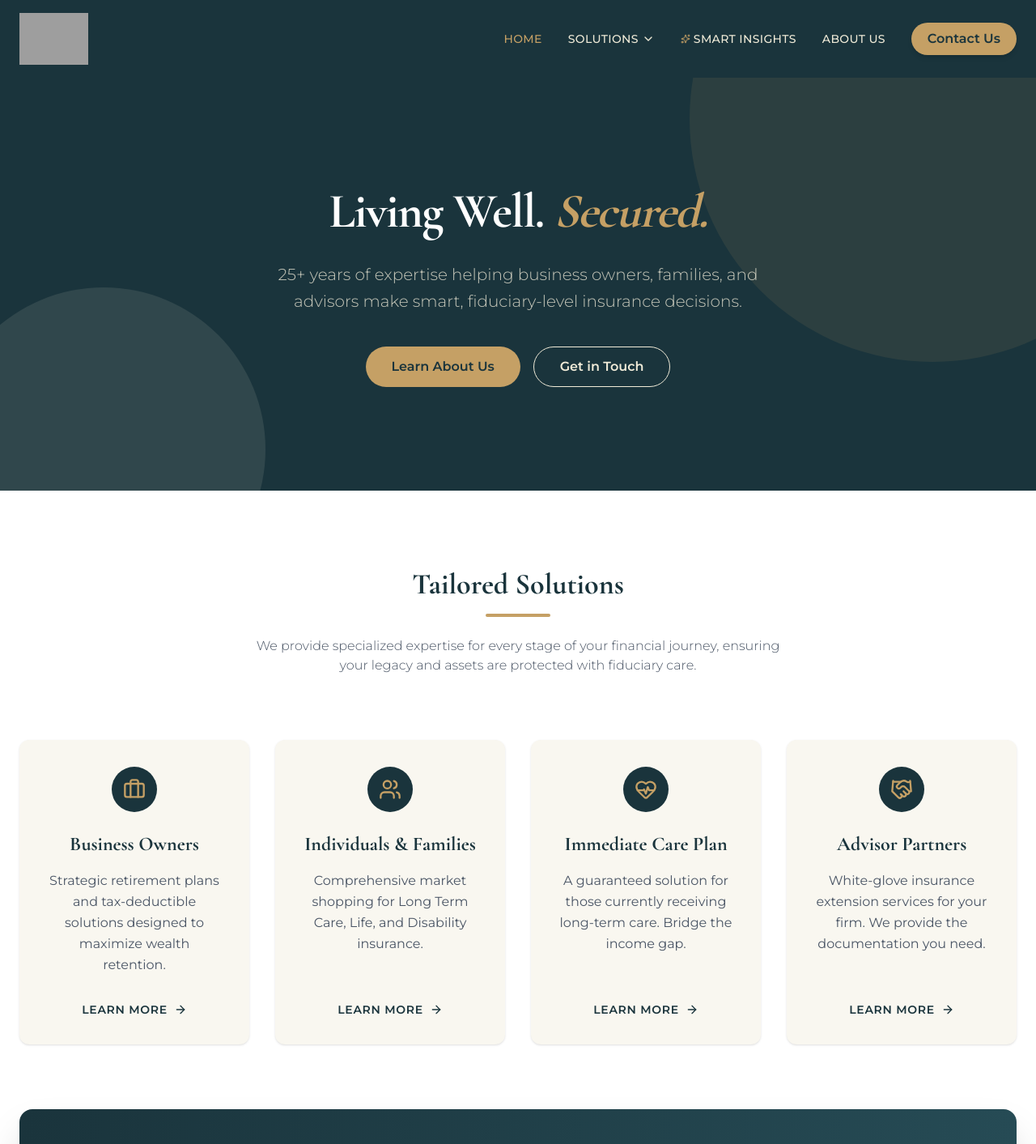
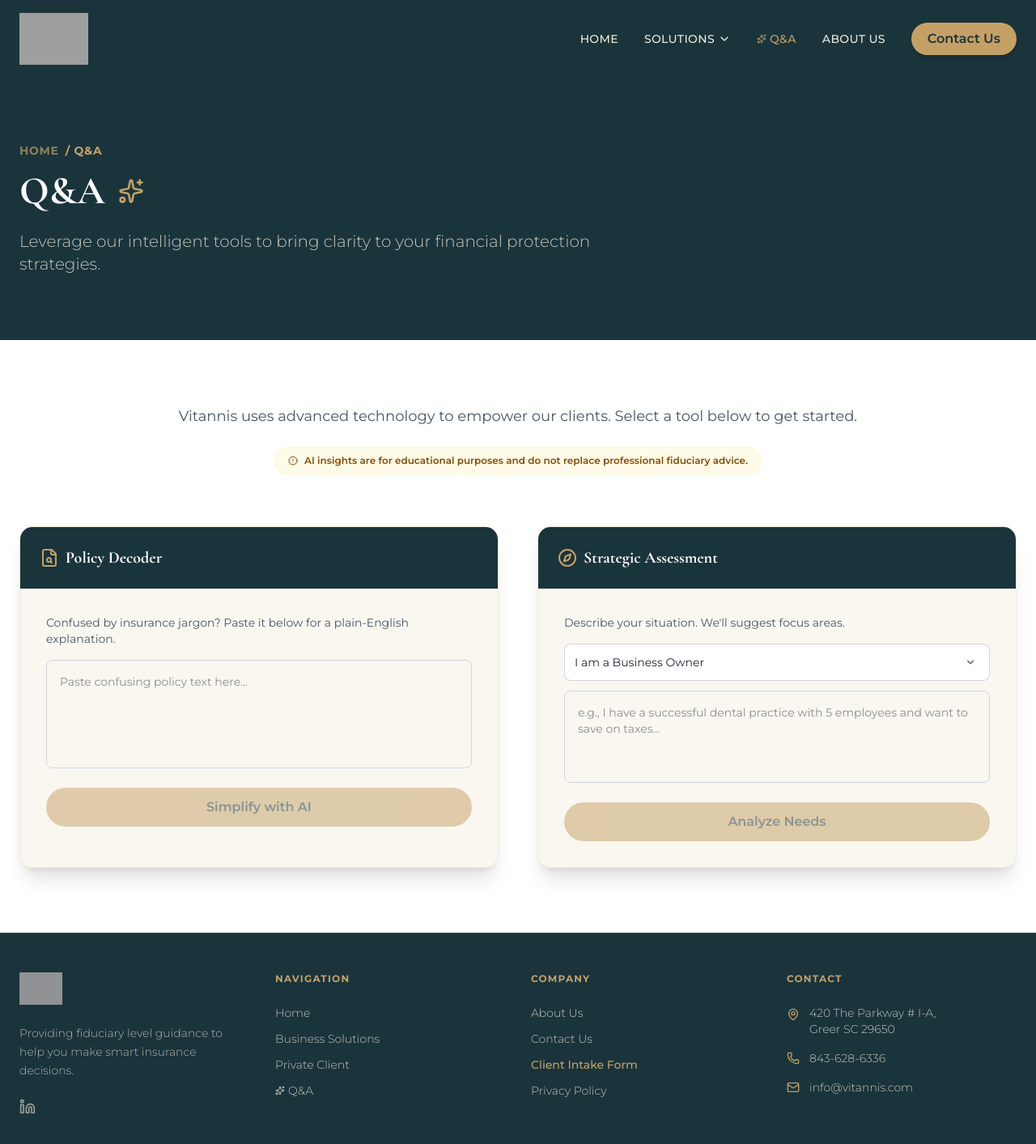
Before and after one commit to VitannisAdmin/Vitannis-Website, a React (Vite) app: page /qa in a window 1280 px wide. Shown: the top 1413 px of the page at 81% size. Built offline with nearby package versions, Linux system fonts and the light colour scheme; grey boxes are pictures that could not be loaded.

Commit message:
feat: rename insights to Q&A and update navigation
Rebranded the insights section to Q&A to better reflect the tool's utility and updated routing and UI elements to support the change. Also reordered the Immediate Care card on the home page for improved accessibility.

```diff
--- a/App.tsx
+++ b/App.tsx
@@ -31,7 +31,7 @@ const App: React.FC = () => {
     if (path === '/partners') return Page.PARTNERS;
     if (path === '/about') return Page.ABOUT;
     if (path === '/contact') return Page.CONTACT;
-    if (path === '/insights') return Page.TOOLS;
+    if (path === '/insights' || path === '/qa') return Page.TOOLS;
     if (path === '/immediate-care') return Page.IMMEDIATE_CARE;
     if (path === '/intake') return Page.INTAKE;
     return Page.HOME;
@@ -57,7 +57,7 @@ const App: React.FC = () => {
       case Page.PARTNERS: path = '/partners'; break;
       case Page.ABOUT: path = '/about'; break;
       case Page.CONTACT: path = '/contact'; break;
-      case Page.TOOLS: path = '/insights'; break;
+      case Page.TOOLS: path = '/qa'; break;
       case Page.IMMEDIATE_CARE: path = '/immediate-care'; break;
       case Page.INTAKE: path = '/intake'; break;
     }
@@ -97,16 +97,16 @@ const App: React.FC = () => {
               </button>
               <div className={`absolute left-0 top-full pt-2 w-56 z-50 ${solutionsOpen ? 'block' : 'hidden'}`}>
                 <div className="bg-white text-brand-teal shadow-xl rounded-md overflow-hidden transition-all transform origin-top-left border border-gray-100 animate-fade-in">
+                  <button onClick={() => { navigateTo(Page.IMMEDIATE_CARE); setSolutionsOpen(false); }} className="block w-full text-left px-4 py-3 hover:bg-brand-cream-light text-sm border-b border-gray-100 hover:text-brand-gold transition-colors font-semibold">Immediate Care Plan</button>
                   <button onClick={() => { navigateTo(Page.BUSINESS); setSolutionsOpen(false); }} className="block w-full text-left px-4 py-3 hover:bg-brand-cream-light text-sm border-b border-gray-100 hover:text-brand-gold transition-colors">Business Owners</button>
                   <button onClick={() => { navigateTo(Page.INDIVIDUALS); setSolutionsOpen(false); }} className="block w-full text-left px-4 py-3 hover:bg-brand-cream-light text-sm border-b border-gray-100 hover:text-brand-gold transition-colors">Private Clients</button>
-                  <button onClick={() => { navigateTo(Page.IMMEDIATE_CARE); setSolutionsOpen(false); }} className="block w-full text-left px-4 py-3 hover:bg-brand-cream-light text-sm border-b border-gray-100 hover:text-brand-gold transition-colors font-semibold">Immediate Care Plan</button>
                   <button onClick={() => { navigateTo(Page.PARTNERS); setSolutionsOpen(false); }} className="block w-full text-left px-4 py-3 hover:bg-brand-cream-light text-sm hover:text-brand-gold transition-colors">Advisor Partners</button>
                 </div>
               </div>
             </div>
 
             <button onClick={() => navigateTo(Page.TOOLS)} className={`text-sm font-medium transition uppercase tracking-wide flex items-center gap-1 ${activePage === Page.TOOLS ? 'text-brand-gold' : 'text-brand-cream hover:text-brand-gold'}`}>
-              <Sparkles className="w-3 h-3 text-brand-gold" /> Smart Insights
+              <Sparkles className="w-3 h-3 text-brand-gold" /> Q&A
             </button>
             <button onClick={() => navigateTo(Page.ABOUT)} className={`text-sm font-medium transition uppercase tracking-wide ${activePage === Page.ABOUT ? 'text-brand-gold' : 'text-brand-cream hover:text-brand-gold'}`}>About Us</button>
 
@@ -129,11 +129,11 @@ const App: React.FC = () => {
           <div className="md:hidden bg-brand-teal-light border-t border-brand-teal animate-fade-in">
             <button onClick={() => navigateTo(Page.HOME)} className="block w-full text-left px-6 py-4 hover:bg-brand-teal text-sm text-brand-cream border-b border-brand-teal/30">Home</button>
             <div className="px-6 py-2 text-xs font-bold text-brand-gold uppercase tracking-widest opacity-70">Solutions</div>
+            <button onClick={() => navigateTo(Page.IMMEDIATE_CARE)} className="block w-full text-left pl-10 pr-6 py-3 hover:bg-brand-teal text-sm text-brand-gold font-semibold italic">Immediate Care Plan</button>
             <button onClick={() => navigateTo(Page.BUSINESS)} className="block w-full text-left pl-10 pr-6 py-3 hover:bg-brand-teal text-sm text-brand-cream">Business Owners</button>
             <button onClick={() => navigateTo(Page.INDIVIDUALS)} className="block w-full text-left pl-10 pr-6 py-3 hover:bg-brand-teal text-sm text-brand-cream">Private Clients</button>
-            <button onClick={() => navigateTo(Page.IMMEDIATE_CARE)} className="block w-full text-left pl-10 pr-6 py-3 hover:bg-brand-teal text-sm text-brand-gold font-semibold italic">Immediate Care Plan</button>
             <button onClick={() => navigateTo(Page.PARTNERS)} className="block w-full text-left pl-10 pr-6 py-3 hover:bg-brand-teal text-sm text-brand-cream border-b border-brand-teal/30">Advisor Partners</button>
-            <button onClick={() => navigateTo(Page.TOOLS)} className="block w-full text-left px-6 py-4 hover:bg-brand-teal text-sm text-brand-cream flex items-center gap-2 border-b border-brand-teal/30"><Sparkles className="w-3 h-3 text-brand-gold" /> Smart Insights</button>
+            <button onClick={() => navigateTo(Page.TOOLS)} className="block w-full text-left px-6 py-4 hover:bg-brand-teal text-sm text-brand-cream flex items-center gap-2 border-b border-brand-teal/30"><Sparkles className="w-3 h-3 text-brand-gold" /> Q&A</button>
             <button onClick={() => navigateTo(Page.ABOUT)} className="block w-full text-left px-6 py-4 hover:bg-brand-teal text-sm text-brand-cream border-b border-brand-teal/30">About Us</button>
             <button onClick={() => navigateTo(Page.CONTACT)} className="block w-full text-left px-6 py-4 hover:bg-brand-teal text-sm font-bold text-brand-gold">Contact Us</button>
           </div>
@@ -150,6 +150,7 @@ const App: React.FC = () => {
           <Route path="/about" element={<About navigateTo={navigateTo} />} />
           <Route path="/contact" element={<Contact navigateTo={navigateTo} />} />
           <Route path="/insights" element={<Tools />} />
+          <Route path="/qa" element={<Tools />} />
           <Route path="/immediate-care" element={<ImmediateCare navigateTo={navigateTo} />} />
           <Route path="/intake" element={<ClientIntake navigateTo={navigateTo} />} />
           <Route path="*" element={<Home navigateTo={navigateTo} />} />
@@ -175,7 +176,7 @@ const App: React.FC = () => {
                 <li><button onClick={() => navigateTo(Page.HOME)} className="hover:text-white transition">Home</button></li>
                 <li><button onClick={() => navigateTo(Page.BUSINESS)} className="hover:text-white transition">Business Solutions</button></li>
                 <li><button onClick={() => navigateTo(Page.INDIVIDUALS)} className="hover:text-white transition">Private Client</button></li>
-                <li><button onClick={() => navigateTo(Page.TOOLS)} className="hover:text-white transition flex items-center gap-1"><Sparkles className="w-3 h-3" /> Smart Insights</button></li>
+                <li><button onClick={() => navigateTo(Page.TOOLS)} className="hover:text-white transition flex items-center gap-1"><Sparkles className="w-3 h-3" /> Q&A</button></li>
               </ul>
             </div>
             <div>
--- a/pages/Home.tsx
+++ b/pages/Home.tsx
@@ -46,6 +46,12 @@ const Home: React.FC<HomeProps> = ({ navigateTo }) => {
 
           <div className="grid grid-cols-1 md:grid-cols-2 lg:grid-cols-4 gap-8 max-w-7xl mx-auto">
             <FeatureCard
+              title="Immediate Care Plan"
+              description="A guaranteed solution for those currently receiving long-term care. Bridge the income gap."
+              icon={<HeartPulse className="w-7 h-7" />}
+              onClick={() => navigateTo(Page.IMMEDIATE_CARE)}
+            />
+            <FeatureCard
               title="Business Owners"
               description="Strategic retirement plans and tax-deductible solutions designed to maximize wealth retention."
               icon={<Briefcase className="w-7 h-7" />}
@@ -56,12 +62,6 @@ const Home: React.FC<HomeProps> = ({ navigateTo }) => {
               description="Comprehensive market shopping for Long Term Care, Life, and Disability insurance."
               icon={<Users className="w-7 h-7" />}
               onClick={() => navigateTo(Page.INDIVIDUALS)}
-            />
-            <FeatureCard
-              title="Immediate Care Plan"
-              description="A guaranteed solution for those currently receiving long-term care. Bridge the income gap."
-              icon={<HeartPulse className="w-7 h-7" />}
-              onClick={() => navigateTo(Page.IMMEDIATE_CARE)}
             />
             <FeatureCard
               title="Advisor Partners"
--- a/pages/Tools.tsx
+++ b/pages/Tools.tsx
@@ -54,10 +54,10 @@ const Tools: React.FC = () => {
       <section className="bg-brand-teal text-white py-16 md:py-20">
         <div className="container mx-auto px-6">
           <div className="flex items-center gap-2 text-brand-gold text-sm font-bold uppercase tracking-wider mb-4">
-            <span className="opacity-70">Home</span> / AI Tools
+            <span className="opacity-70">Home</span> / Q&A
           </div>
           <h1 className="font-serif text-4xl md:text-5xl font-bold mb-6 flex items-center gap-4">
-            Smart Insights <Sparkles className="text-brand-gold w-8 h-8 animate-pulse-slow" />
+            Q&A <Sparkles className="text-brand-gold w-8 h-8 animate-pulse-slow" />
           </h1>
           <p className="text-xl text-brand-cream/80 max-w-3xl font-light">Leverage our intelligent tools to bring clarity to your financial protection strategies.</p>
         </div>
```
